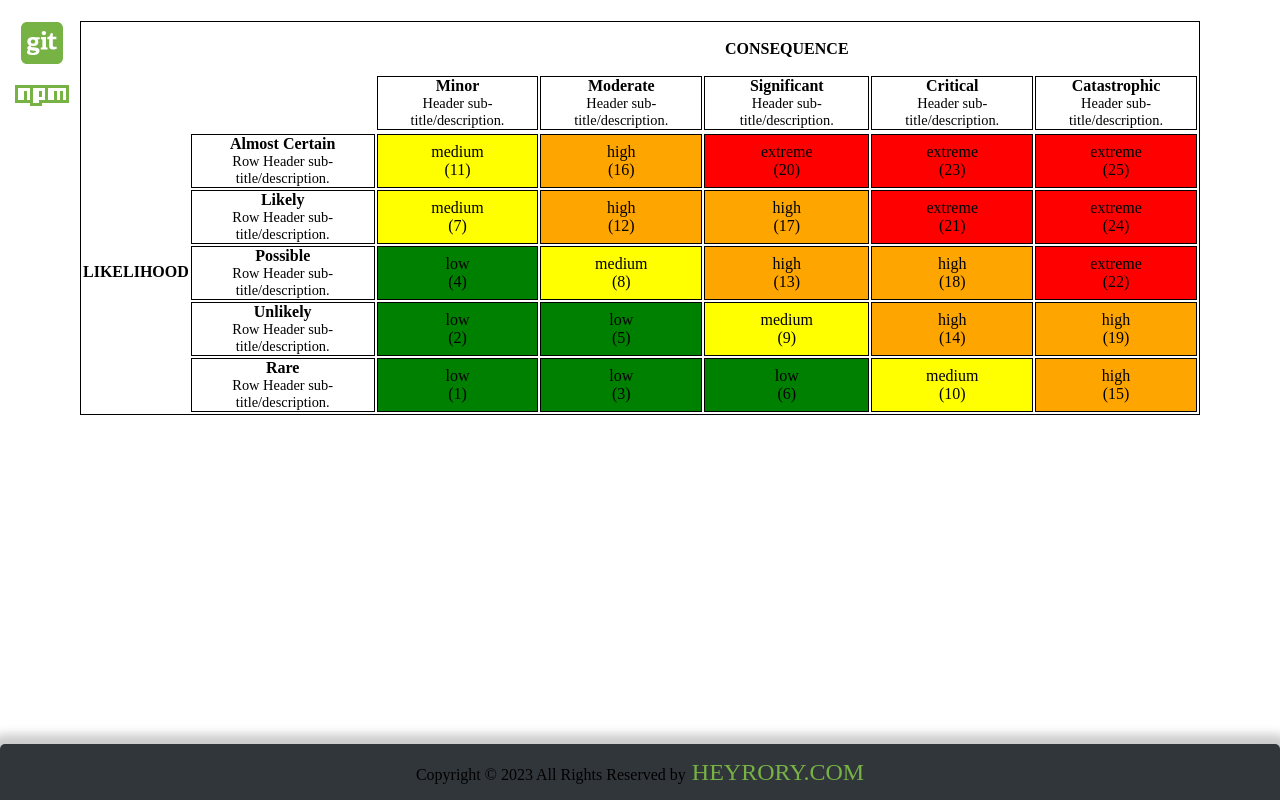
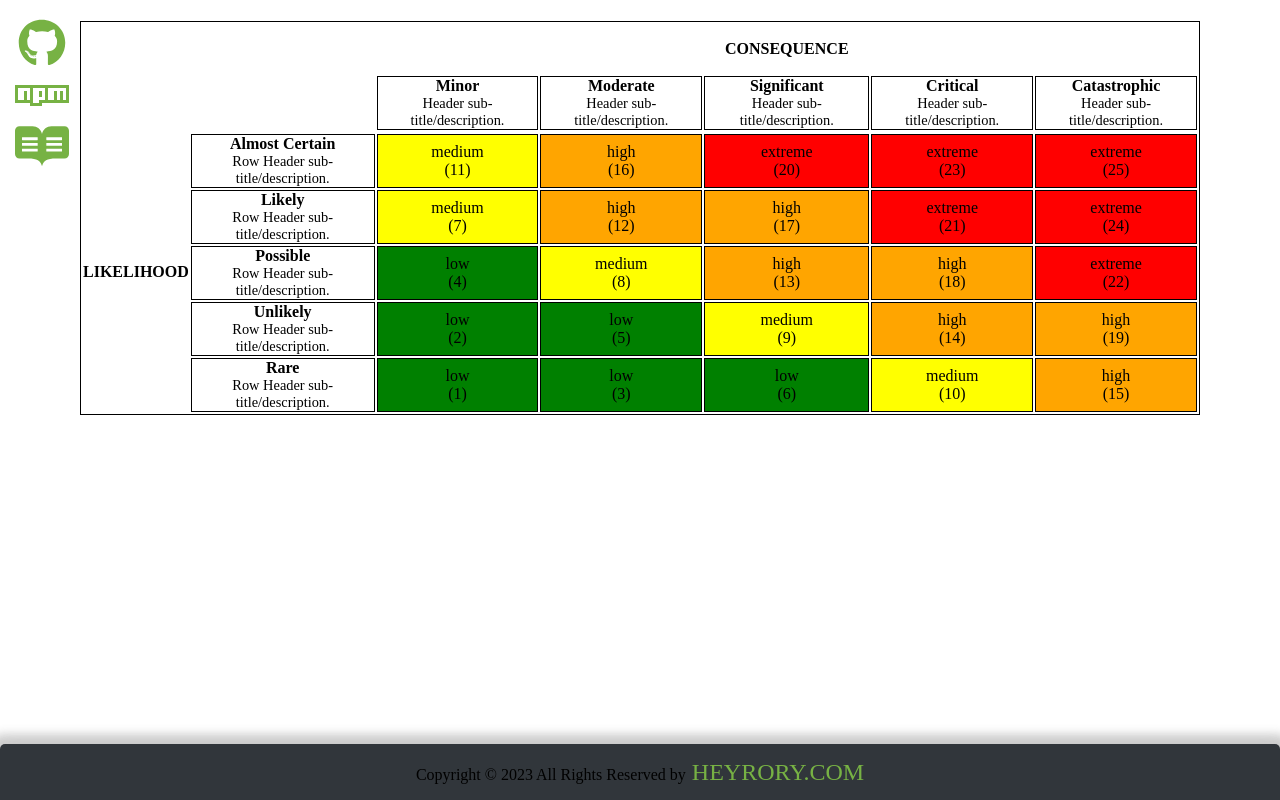
Before and after one commit to bronz3beard/react-matrix, a React (Create React App) app: page / in a window 1280 px wide. Built offline with nearby package versions, Linux system fonts and the light colour scheme; a web font is replaced by a local one.

Commit message:
fix icons add readme link

```diff
--- a/src/components/iconsRow/index.js
+++ b/src/components/iconsRow/index.js
@@ -1,5 +1,5 @@
 import React from "react";
-import { faGitSquare, faNpm } from "@fortawesome/free-brands-svg-icons";
+import { faGithub, faNpm, faReadme } from "@fortawesome/free-brands-svg-icons";
 import { FontAwesomeIcon } from "@fortawesome/react-fontawesome";
 import "./iconsRow.scss";
 
@@ -10,16 +10,26 @@ const IconsRow = () => {
         <a
           target="_blank"
           rel="noopener noreferrer"
+          title="github"
           href="https://github.com/bronz3beard/react-matrix#react-matrix"
         >
-          <FontAwesomeIcon size="3x" color="#77B244" icon={faGitSquare} />
+          <FontAwesomeIcon size="3x" color="#77B244" icon={faGithub} />
         </a>
         <a
           target="_blank"
           rel="noopener noreferrer"
+          title="npm"
           href="https://www.npmjs.com/package/react-data-matrix"
         >
           <FontAwesomeIcon size="3x" color="#77B244" icon={faNpm} />
+        </a>
+        <a
+          target="_blank"
+          rel="noopener noreferrer"
+          title="README.md"
+          href="https://github.com/bronz3beard/react-matrix#readme"
+        >
+          <FontAwesomeIcon size="3x" color="#77B244" icon={faReadme} />
         </a>
       </div>
     </div>
```
